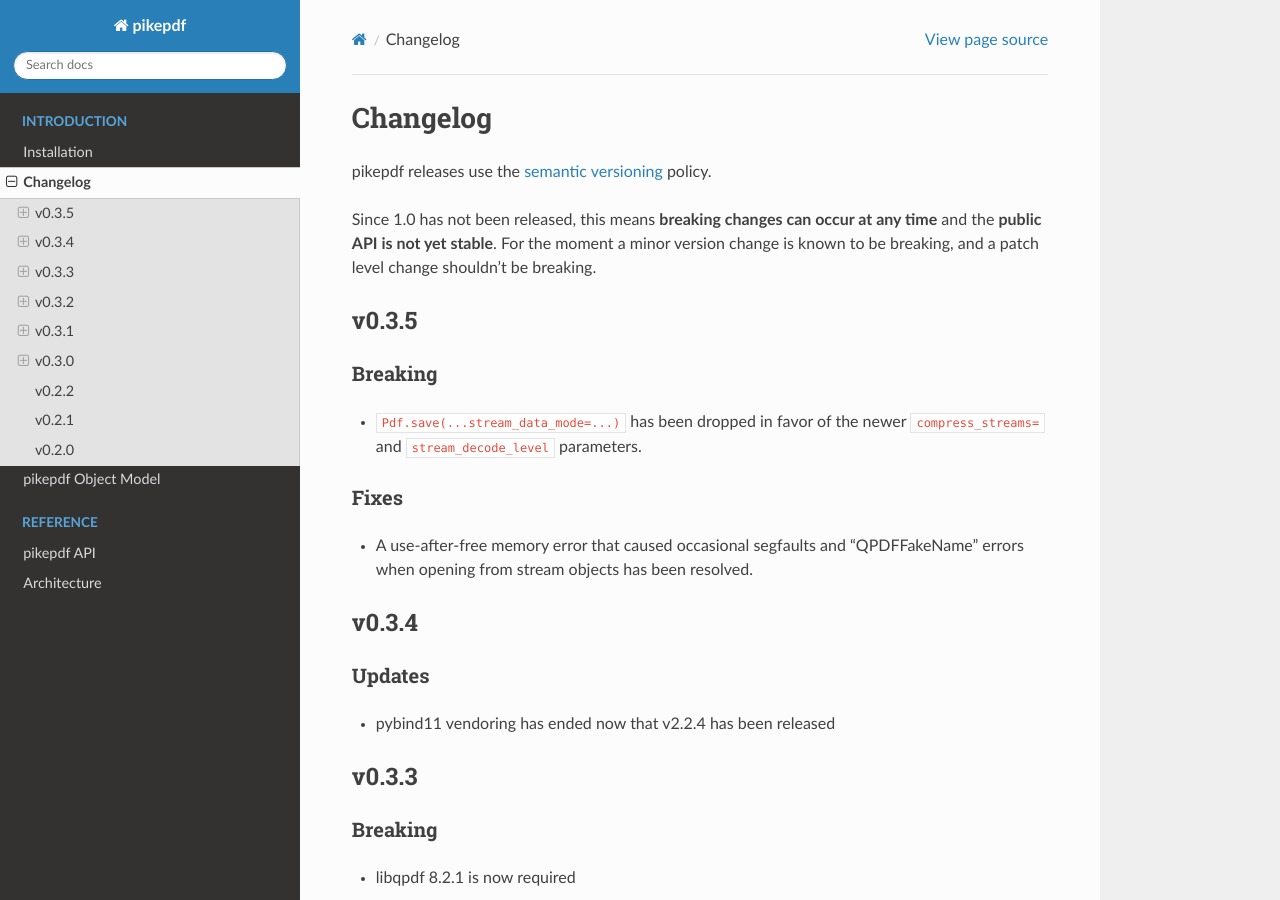
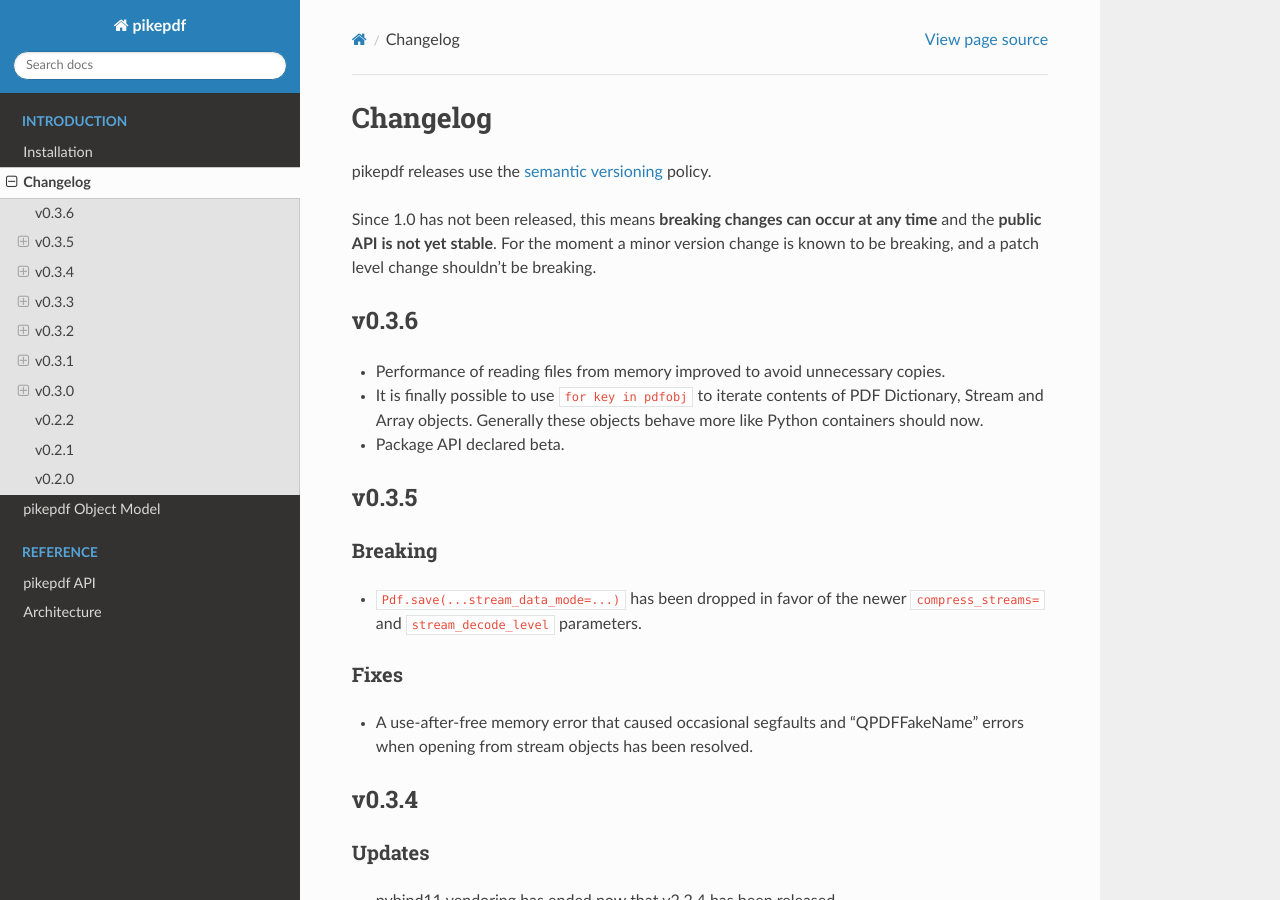
Before and after one commit to pikepdf/pikepdf, a Sphinx documentation site: the page built from docs/changelog.rst, in a window 1280 px wide and 900 px high. Built offline with Sphinx 7.4.7 and the Read the Docs theme 2.0.0, drawn with Linux system fonts in a browser that asks for light colours; pages that are not in the unit, such as notebooks, are missing from menus; the version number could not be read and is left out.

Commit message:
v0.3.6 release notes

```diff
--- a/docs/changelog.rst
+++ b/docs/changelog.rst
@@ -7,6 +7,14 @@
 
 Since 1.0 has not been released, this means **breaking changes can occur at any time** and the **public API is not yet stable**. For the moment a minor version change is known to be breaking, and a patch level change shouldn't be breaking.
 
+v0.3.6
+======
+
+* Performance of reading files from memory improved to avoid unnecessary copies.
+
+* It is finally possible to use ``for key in pdfobj`` to iterate contents of PDF Dictionary, Stream and Array objects. Generally these objects behave more like Python containers should now.
+
+* Package API declared beta.
 
 v0.3.5
 ======
--- a/setup.py
+++ b/setup.py
@@ -144,7 +144,7 @@
         'pikepdf': ['qpdf21.dll']
     },
     classifiers=[
-        "Development Status :: 3 - Alpha",
+        "Development Status :: 4 - Beta",
         "Intended Audience :: Developers",
         "Intended Audience :: Information Technology",
         "License :: OSI Approved :: Mozilla Public License 2.0 (MPL 2.0)",
```
